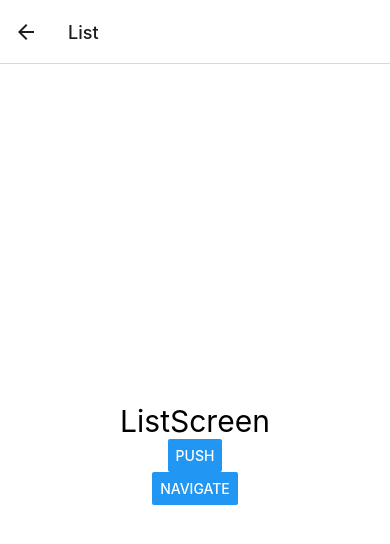
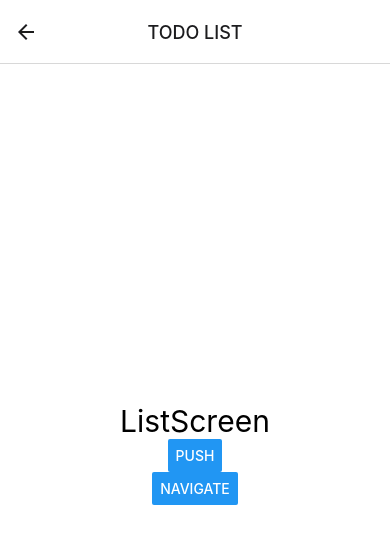
Before and after one commit to anjigu/react_native_todo, a React Native app: screen /List in a window 390 px wide. Shown: the top 544 px of the page. Built offline with nearby package versions, Linux system fonts and the light colour scheme.

Commit message:
feat: navigate 문제 해결

```diff
--- a/src/api/auth.js
+++ b/src/api/auth.js
@@ -1,4 +1,4 @@
-const EMAIL = 'my@emai.com';
+const EMAIL = 'my@email.com';
 const PASSWORD = '1234';
 
 export const signIn = (email,password) => {
--- a/src/navigations/AuthStack.js
+++ b/src/navigations/AuthStack.js
@@ -13,11 +13,22 @@ const AuthStack = () => {
     <Stack.Navigator initialRouteName={'SignIn'}
     screenOptions={{
         contentStyle: {backgroundColor: WHITE},
+        headerTitleAlign: 'center',
     }}>
-      <Stack.Screen name={'List'} component={ListScreen} />
+      <Stack.Screen
+      name={'List'}
+      component={ListScreen}
+      options={{
+        title: 'TODO LIST',
+    }}
+      />
       <Stack.Screen
       name={'SignIn'}
-      component={SignInScreen}/>
+      component={SignInScreen}
+      options={{
+        title: 'TODO LIST',
+    }}
+      />
     </Stack.Navigator>
   );
 };
```
